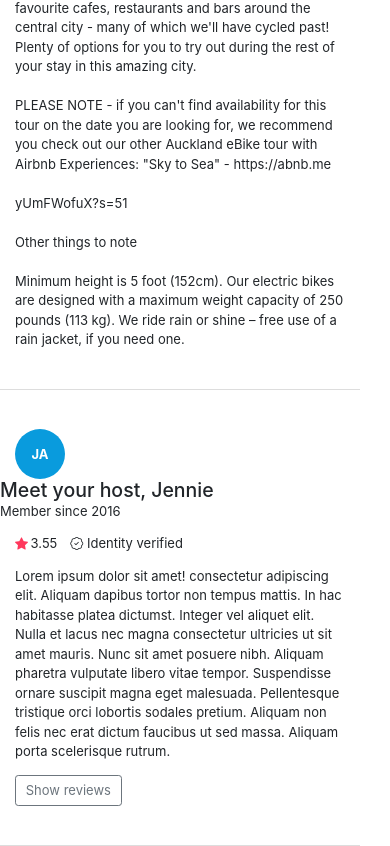
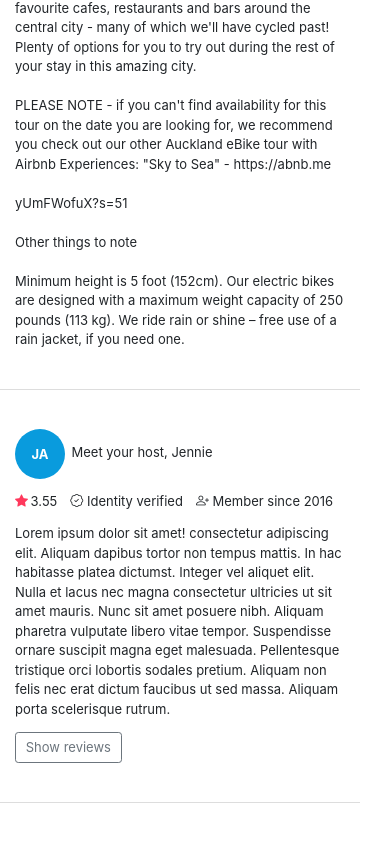
Before and after one commit to enRose/RemoteAssembly, a React (Create React App) app in the folder client/: page /listings/1 in a window 390 px wide. Shown: the part 1202-2048 px from the top of the page. After the commit the page ends 2005 px from the top, so only its background shows below. Built offline with nearby package versions, Linux system fonts and the light colour scheme.

Commit message:
fix avatar style in small screen size

```diff
--- a/client/src/listing-detail/component/avatar-initials/avatar-initials-style.module.css
+++ b/client/src/listing-detail/component/avatar-initials/avatar-initials-style.module.css
@@ -12,4 +12,4 @@
   height: 50px;
   line-height: 50px;
   text-align: center;
-  }
+}
--- a/client/src/listing-detail/component/review-modal/review-modal-style.module.css
+++ b/client/src/listing-detail/component/review-modal/review-modal-style.module.css
@@ -1,5 +1,5 @@
-.spacing-md {
-  margin-top: 3rem;
+.spacing-between-review {
+  margin-bottom: 3rem;
 }
 
 .spacing-sm {
--- a/client/src/listing-detail/component/review-modal/review-modal.js
+++ b/client/src/listing-detail/component/review-modal/review-modal.js
@@ -43,16 +43,15 @@ export const ReviewModal = (props) => {
                   <Row className={css['spacing-sm']}>
                     <AvatarInitials
                       firstName={x.userName}>
-                      <Col sm={1}>
+                      <Col xs={2}>
                       </Col>
-
                     </AvatarInitials>
                     <Col>
                       <div>{x.userName}</div>
                       <span>Member since {x.memberSince}</span>
                     </Col>
                   </Row>
-                  <Row>
+                  <Row className={css['spacing-sm']}>
                     <Col>
                       <p>{x.utterance}</p>
                     </Col>
--- a/client/src/listing-detail/index.js
+++ b/client/src/listing-detail/index.js
@@ -133,15 +133,14 @@ export const ListingDetail = () => {
             </Row>
 
             <Row className={css['spacing-md']}>
-              <AvatarInitials
-                firstName={experience.host.firstName}
-                lastName={experience.host.lastName}>
-                <Col sm={1}>
-                </Col>
-              </AvatarInitials>
-              <Col className={css['col-no-horizontal-padding']}>
-                <h4 className={css['host-name']}>Meet your host, {experience.host.firstName}</h4>
-                <div>Member since {experience.host.memberSince}</div>
+              <Col>
+                <AvatarInitials
+                  firstName={experience.host.firstName}
+                  lastName={experience.host.lastName}>
+                  <span>
+                    Meet your host, {experience.host.firstName}
+                  </span>
+                </AvatarInitials>
               </Col>
             </Row>
             <Row className={css['spacing-sm']}>
@@ -152,6 +151,7 @@ export const ListingDetail = () => {
                   {experience.review.stars}
                 </span>
                 <span style={{ marginLeft: '1rem' }}><i class="bi bi-patch-check"></i> Identity verified</span>
+                <span style={{ marginLeft: '1rem' }}><i class="bi bi-person-plus"></i> Member since {experience.host.memberSince}</span>
               </Col>
             </Row>
             <Row className={`${css['spacing-sm']} ${css['divider-bottom']}`}>
```
